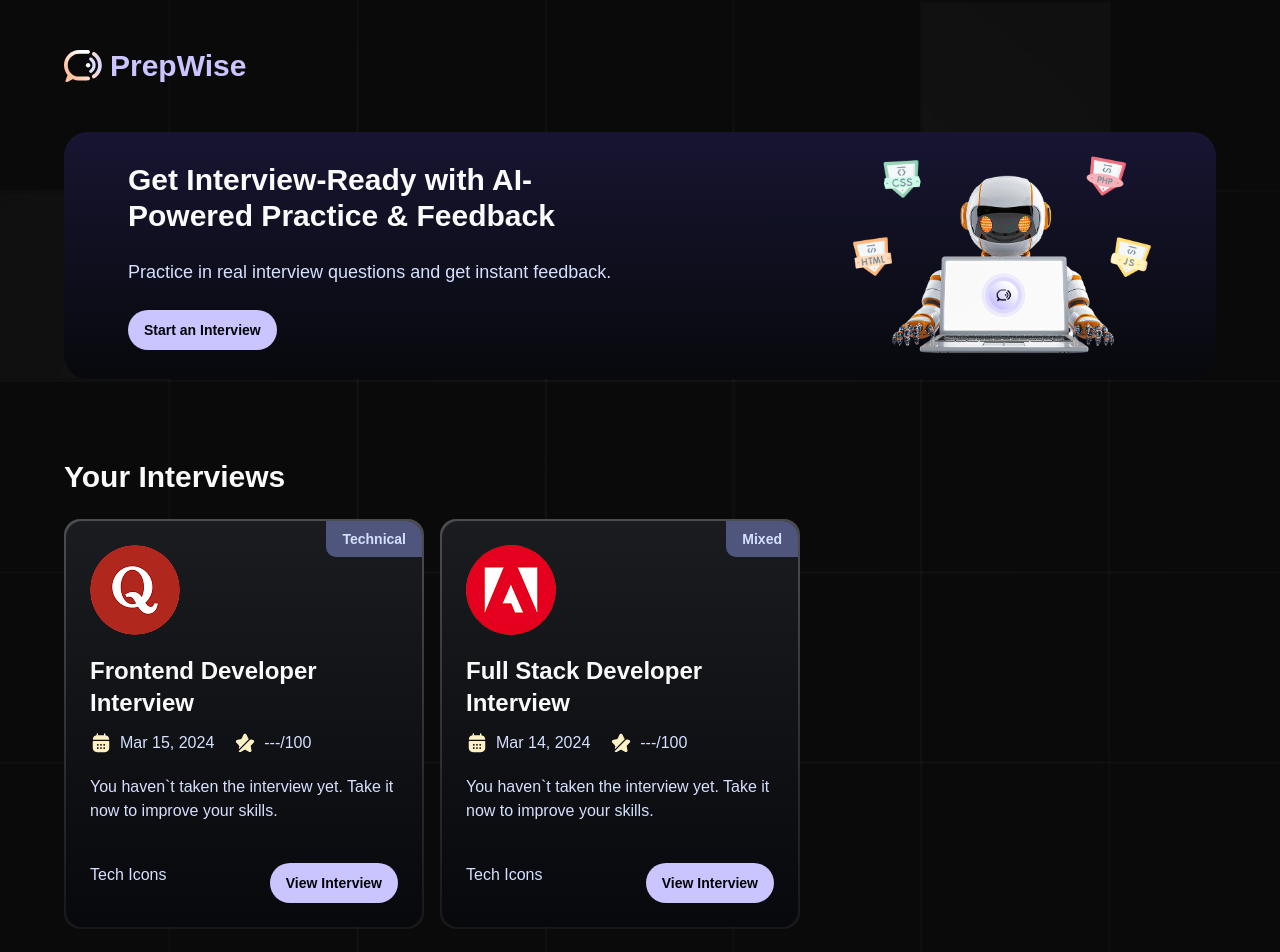
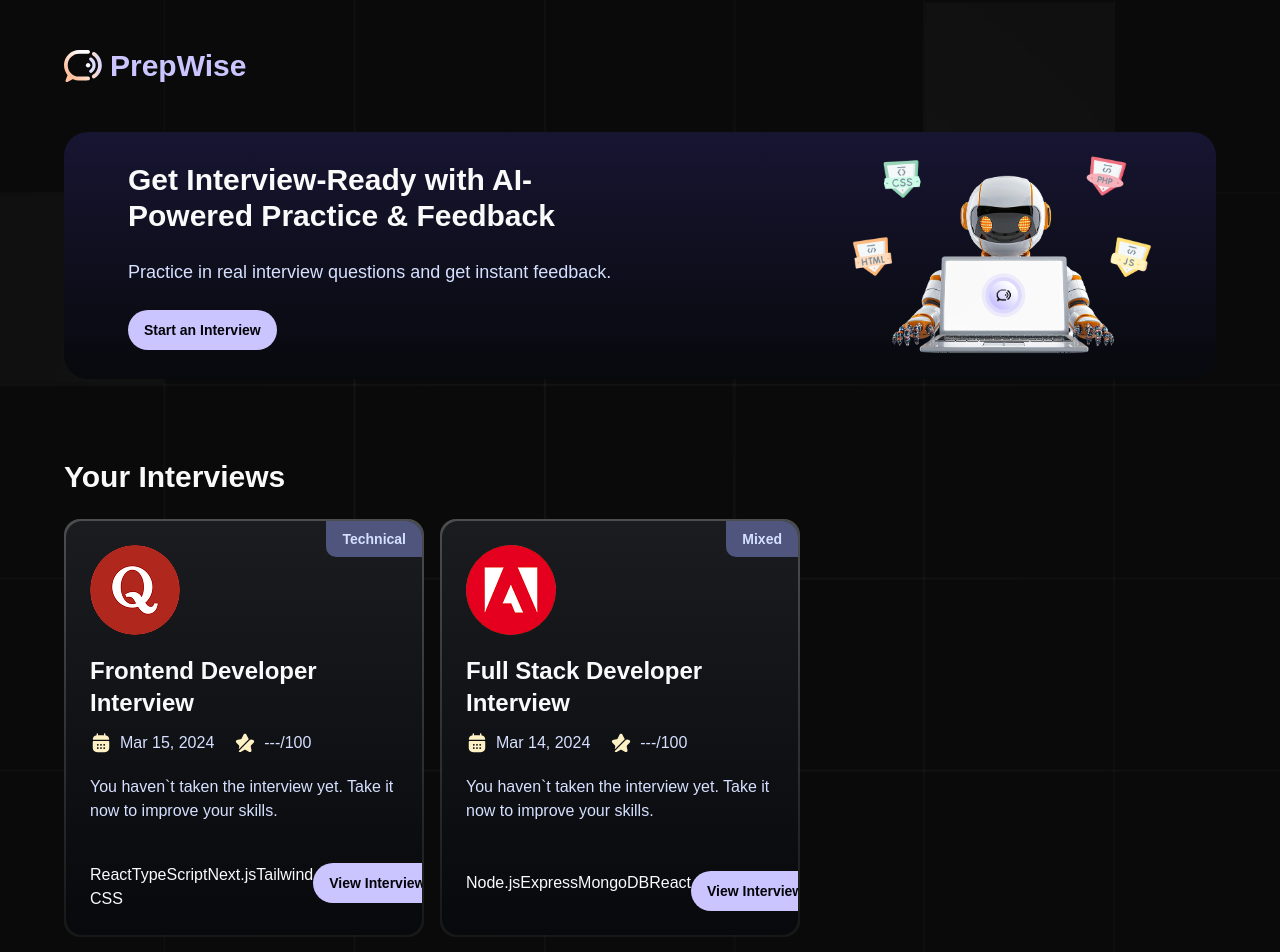
Before and after one commit to firogute/mock_interview_ai, a Next.js app: page / in a window 1280 px wide. Shown: the top 952 px of the page. Built offline with nearby package versions, Linux system fonts and the light colour scheme; a web font is replaced by a local one.

Commit message:
feat: add DisplayTechIcons component and integrate it into InterviewCard

```diff
--- /dev/null
+++ b/components/DisplayTechIcons.tsx
@@ -0,0 +1,7 @@
+import React from "react";
+
+const DisplayTechIcons = ({ techStack }: TechIconProps) => {
+  return <div>{techStack}</div>;
+};
+
+export default DisplayTechIcons;
--- a/components/InterviewCard.tsx
+++ b/components/InterviewCard.tsx
@@ -4,6 +4,7 @@
 import Image from "next/image";
 import Link from "next/link";
 import { Button } from "@/components/ui/button";
+import DisplayTechIcons from "./DisplayTechIcons";
 
 const InterviewCard = ({
   interviewId,
@@ -55,7 +56,7 @@
           </p>
         </div>
         <div className="flex flex-row justify-between">
-          <p>Tech Icons</p>
+          <DisplayTechIcons techStack={techstack} />
           <Button className="btn-primary">
             <Link
               href={
```
